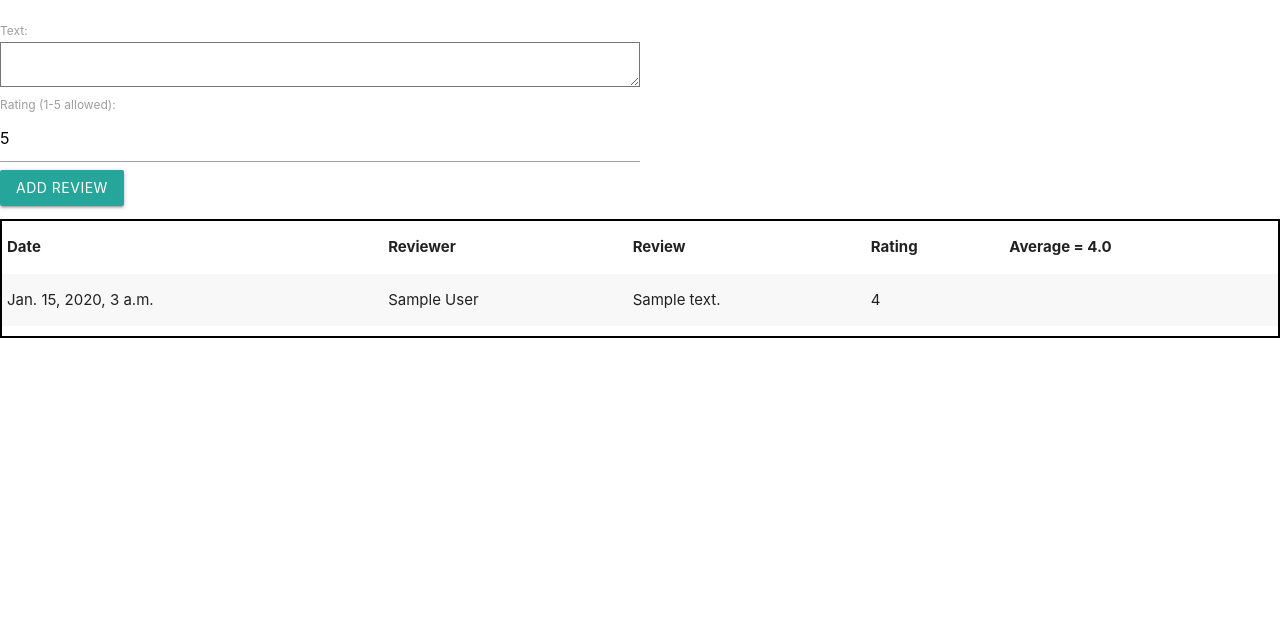
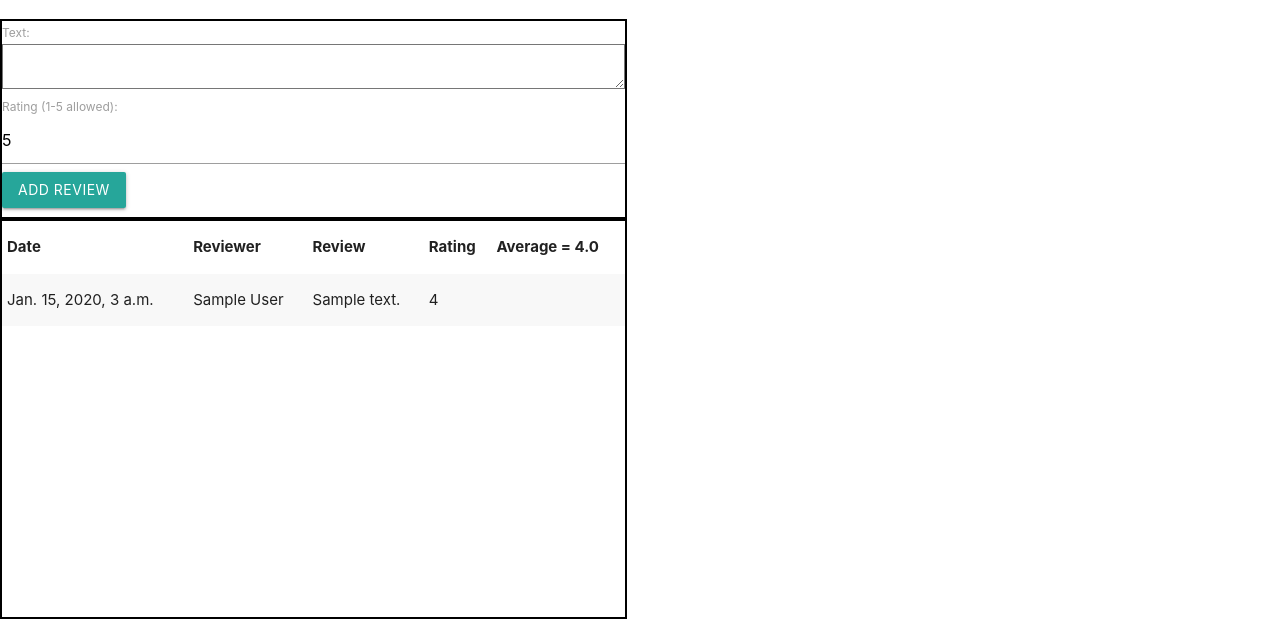
Before and after one commit to rjohnson0707/Dude-Wheres-My-Food, a Django app: page /trucks/1 in a window 1280 px wide. Shown: the part 996-1615 px from the top of the page. Before the commit the page ends 1334 px from the top, so only its background shows below. Run offline with Django 3.2, Linux system fonts and the light colour scheme; tables that the repository leaves empty hold one stand-in row (values such as "Sample post"); some libraries are stand-ins or nearby versions.

Commit message:
Style card change

```diff
--- a/dwmf/static/css/style.css
+++ b/dwmf/static/css/style.css
@@ -20,9 +20,12 @@
 .reviews {
     border: 2px solid black;
     padding-bottom: 10px;
+    width: 49vw;
+    height: 400px;
 }
 
 .review_form {
-    width: 50vw;
+    border: 2px solid black;
+    width: 49vw;
     height: 200px;
 }
--- a/dwmf/templates/trucks/index_detail.html
+++ b/dwmf/templates/trucks/index_detail.html
@@ -34,14 +34,14 @@
 </div>
 
 
-<div class="review_form">
+<div class="review_form left-align">
     <form method="post" action="{% url 'add_review' truck.id %}">
         {% csrf_token %}
         {{ review_form }}
         <input type="submit" class="btn" value="Add Review">
     </form>
 </div>
-  <div class="reviews">
+  <div class="reviews right-align">
     <table class="striped">
       <thead>
         <tr><th>Date</th><th>Reviewer</th><th>Review</th><th>Rating</th><th>Average = {{avg}}</th></tr>
--- a/dwmf/views.py
+++ b/dwmf/views.py
@@ -15,10 +15,10 @@ import boto3
 
 
 
-# S3_BASE_URL = 'https://s3-us-west-1.amazonaws.com/'
-# BUCKET = 'dwmf'
-S3_BASE_URL = 'https://s3-us-east-2.amazonaws.com/'
-BUCKET = 'catcollector02'
+S3_BASE_URL = 'https://s3-us-west-1.amazonaws.com/'
+BUCKET = 'dwmf'
+# S3_BASE_URL = 'https://s3-us-east-2.amazonaws.com/'
+# BUCKET = 'catcollector02'
 
 
 
```
Also changed, not shown: dwmf/migrations/0003_delete_menuphoto.py (added).
